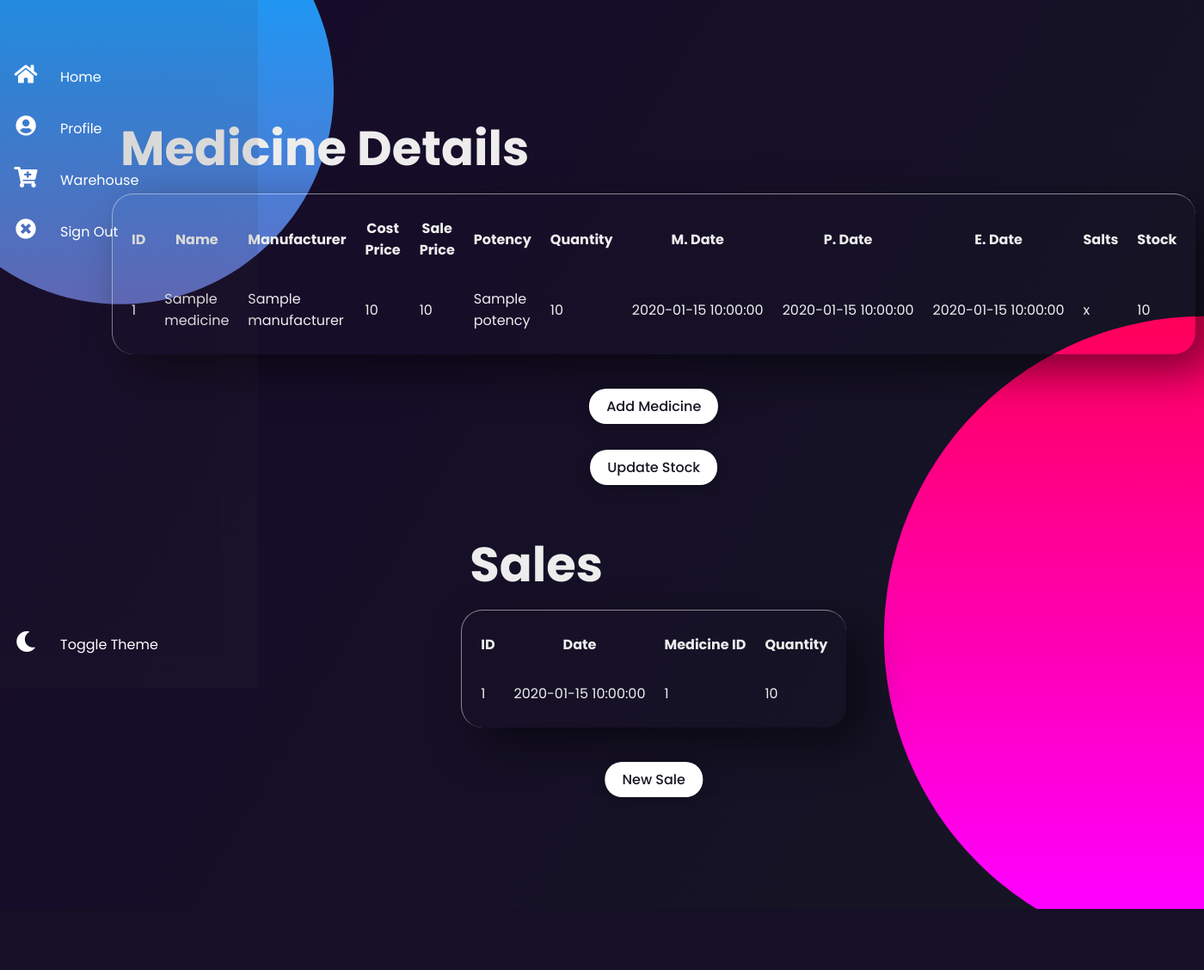
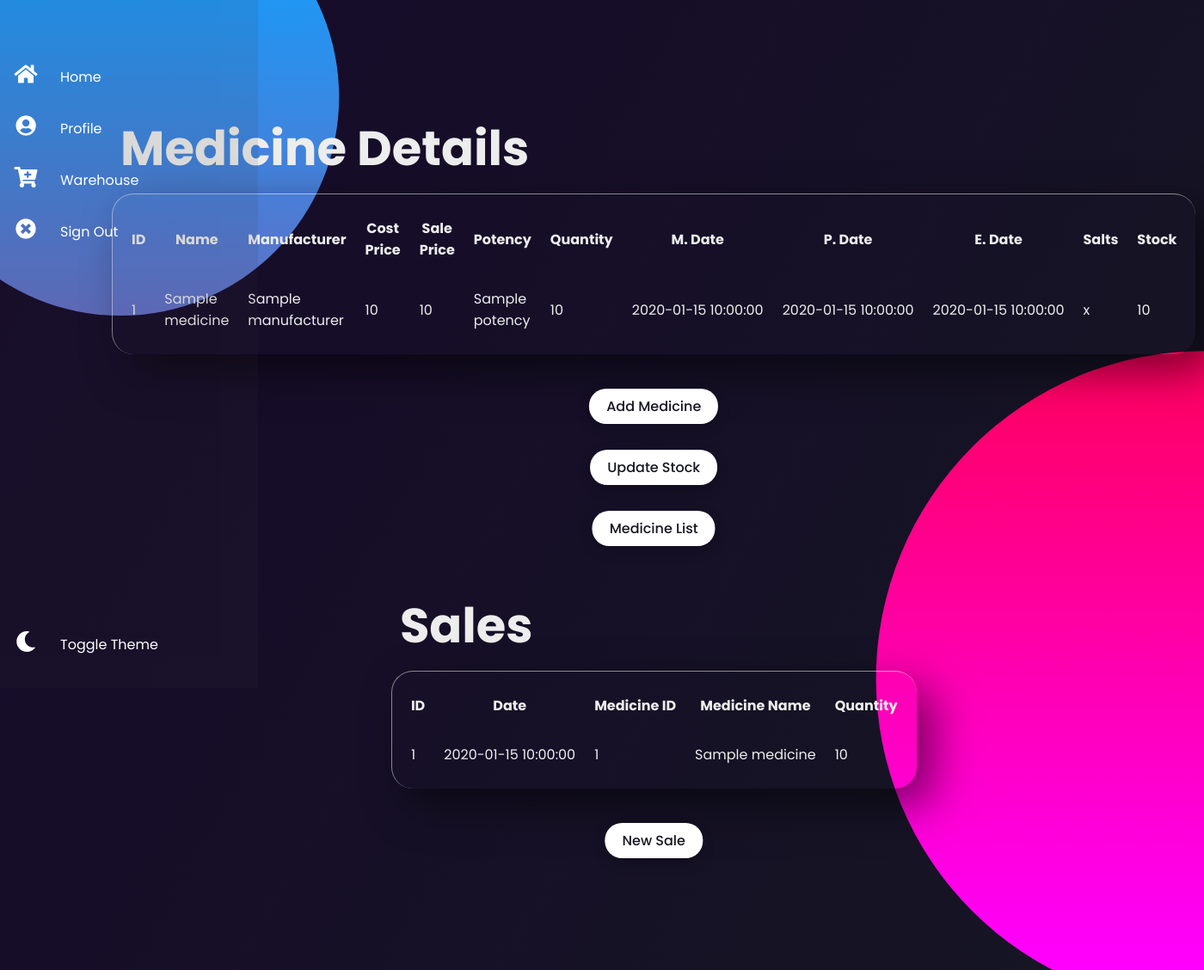
Before and after one commit to k-srivastava/Health-Warehouse, a Flask app: template templates/account/dashboard/warehouse/warehouse.html in a window 1400 px wide. Shown: the whole page at 86% size. Before the commit the page ends 1057 px from the top, so only its background shows below. Run offline with Flask 2, Linux system fonts and the light colour scheme; the template is opened without the code that fills it: most values are stand-ins (such as "Sample title", 1, 10 or a date in 2020); parts of the project's set-up code (start-up, migrations or seed data) failed here and were passed over.

Commit message:
Reflected medicine name in sales table.

```diff
--- a/templates/account/dashboard/warehouse/warehouse.html
+++ b/templates/account/dashboard/warehouse/warehouse.html
@@ -27,7 +27,7 @@
                     <th>Stock</th>
                 </tr>
 
-                {% for medicine in medicines %}
+                {% for medicine in medicines[-7:] %}
                     <tr>
                         <td>{{ medicine.id }}</td>
                         <td>{{ medicine.name }}</td>
@@ -48,6 +48,8 @@
             <a href="/account/warehouse/add-medicine">Add Medicine</a>
             <br>
             <a href="/account/warehouse/update-stock">Update Stock</a>
+            <br>
+            <a href="/account/warehouse/medicine-list">Medicine List</a>
         </div>
 
         <div class="data-table">
@@ -58,6 +60,7 @@
                     <th>ID</th>
                     <th>Date</th>
                     <th>Medicine ID</th>
+                    <th>Medicine Name</th>
                     <th>Quantity</th>
                 </tr>
 
@@ -66,6 +69,11 @@
                         <td>{{ sale.id }}</td>
                         <td class="dates">{{ sale.date }}</td>
                         <td>{{ sale.medicine_id }}</td>
+                        {% for medicine in medicines %}
+                            {% if medicine.id == sale.medicine_id %}
+                                <td>{{ medicine.name }}</td>
+                            {% endif %}
+                        {% endfor %}
                         <td>{{ sale.quantity }}</td>
                     </tr>
                 {% endfor %}
```
